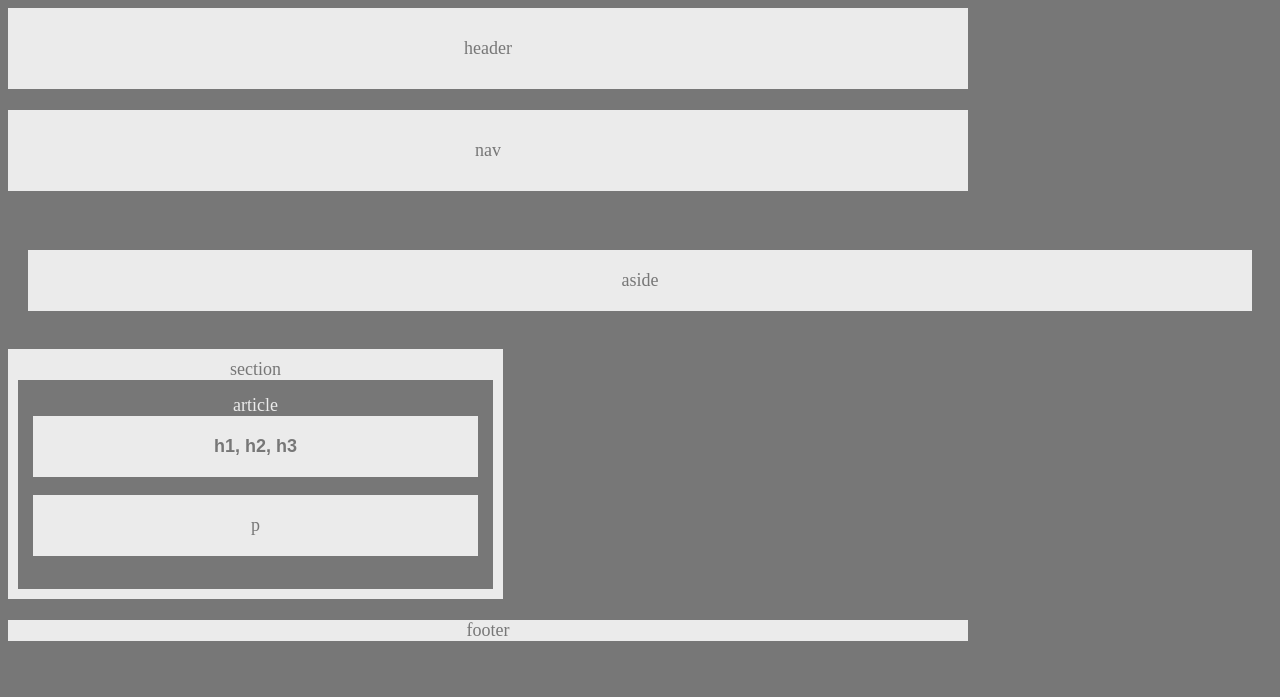
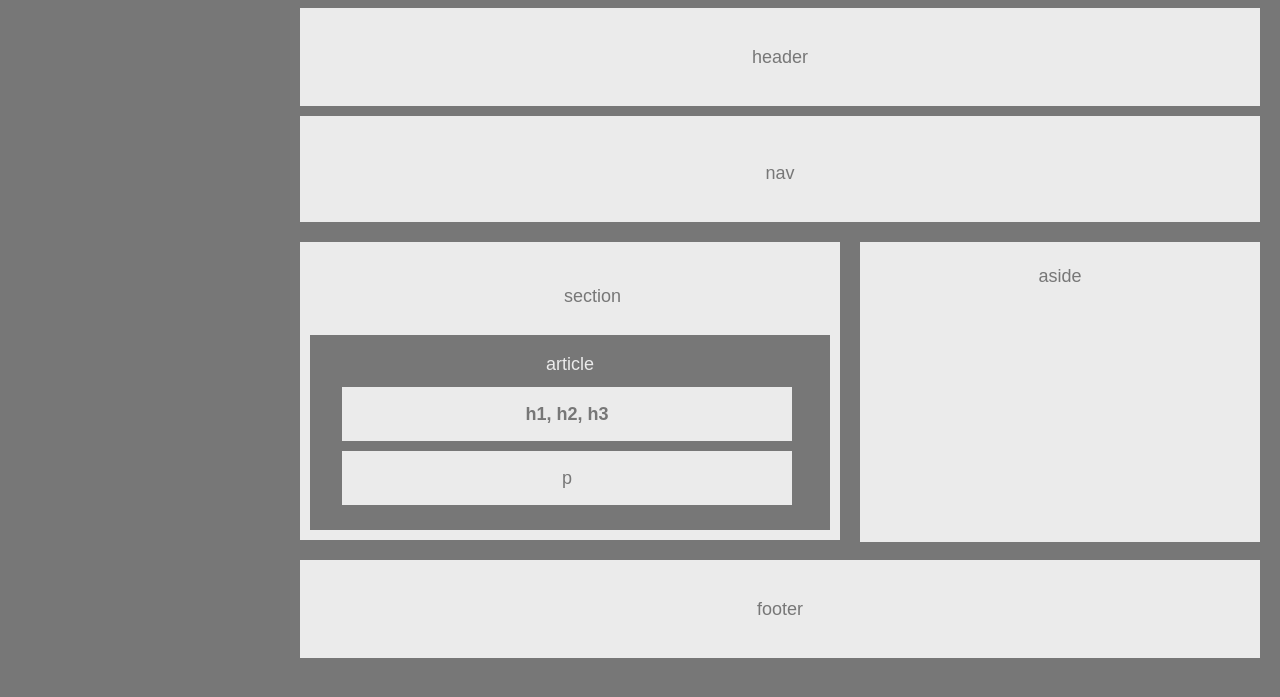
Before and after one commit to Dai7278/HW-Wireframe, a PHP site: page / in a window 1280 px wide. Shown: the top 697 px of the page. Run offline with PHP 8.4, Linux system fonts and the light colour scheme.

Commit message:
Final Submission

```diff
--- /dev/null
+++ b/Reset.css
@@ -0,0 +1,48 @@
+/* http://meyerweb.com/eric/tools/css/reset/
+   v2.0 | 20110126
+   License: none (public domain)
+*/
+
+html, body, div, span, applet, object, iframe,
+h1, h2, h3, h4, h5, h6, p, blockquote, pre,
+a, abbr, acronym, address, big, cite, code,
+del, dfn, em, img, ins, kbd, q, s, samp,
+small, strike, strong, sub, sup, tt, var,
+b, u, i, center,
+dl, dt, dd, ol, ul, li,
+fieldset, form, label, legend,
+table, caption, tbody, tfoot, thead, tr, th, td,
+article, aside, canvas, details, embed,
+figure, figcaption, footer, header, hgroup,
+menu, nav, output, ruby, section, summary,
+time, mark, audio, video {
+	margin: 0;
+	padding: 0;
+	border: 0;
+	font-size: 100%;
+	font: inherit;
+	vertical-align: baseline;
+}
+/* HTML5 display-role reset for older browsers */
+article, aside, details, figcaption, figure,
+footer, header, hgroup, menu, nav, section {
+	display: block;
+}
+body {
+	line-height: 1;
+}
+ol, ul {
+	list-style: none;
+}
+blockquote, q {
+	quotes: none;
+}
+blockquote:before, blockquote:after,
+q:before, q:after {
+	content: '';
+	content: none;
+}
+table {
+	border-collapse: collapse;
+	border-spacing: 0;
+}
--- a/index.html
+++ b/index.html
@@ -1,34 +1,27 @@
 <!DOCTYPE html>
-<html lang="en-us">
-
+<html>
 	<head>
+		<title>index</title>
 		<meta charset="utf-8">
-	<title>INDEX</title>
+		<link rel="stylesheet" type="text/css" href="Reset.css">
 		<link rel="stylesheet" type="text/css" href="style.css">
 	</head>
-
-<body>
-
+	<body class="bodywidth clearfix">
 
 			<header>header</header>
-		<br>
-	<NAV>nav</NAV>
-		<br>
-<ASIDE>
-		<p>aside</p>
-	</ASIDE>
+			<nav>nav</nav>
+			<aside class="white">
+				aside
+			</aside>
+			<section class="sectionwidth">
+				<summary>section</summary>
+			<article class="dark">
+				article
+					<div class="white bold">h1, h2, h3</div>
+					<p class="white">p</p>
+			</article>
+			</section>
 
-	<SECTION>section
-
-	<ARTICLE>article
-	<div>h1, h2, h3</div>
-	<p>p</p>
-	</ARTICLE>
-
-	</SECTION>
-
-
-		<br>
 			<footer>footer</footer>
 
 	</body>
--- a/style.css
+++ b/style.css
@@ -1,73 +1,100 @@
-* {
-  box-sizing: border-box;
-  text-align: center;
-  font-size: 18px;
+.bodywidth {
+	width: 960px;
+	background: #ebebeb;
+	margin-left: 300px;
+	margin-top: 8px;
+}
+
+.sectionwidth {
+	width: 495px;
+}
+
+.white {
+	color: #777;
+	background: #ebebeb;
+}
+
+.dark {
+	color: #ebebeb;
+	background: #777;
+}
+
+.clearfix {
+	overflow: auto;
+}
+
+.bold {
+	font-weight: bold;
+}
+
+html {
+	background-color: #777;
 }
 
 body {
-	background: #777;
+	font-family: "arial", "helvetica", "helvetica neue", "sans-serif";
+	color: #777;
+	text-align: center;
+	font-size: 18px;
+}
+
+header {
+	padding: 40px;
+	border-bottom: 10px solid #777;
+	margin-bottom: 8px;
+}
+
+nav {
+	padding: 40px;
+	border-bottom: 20px solid #777;
 
 }
 
-header {
-	padding: 30px;
-	width: 960px;
-	color: #777;
-	background-color: #ebebeb;
-}
-
-nav {
-	padding: 30px;
-	border-bottom: 20px;
-	width: 960px;
-	color: #777;
-	background-color: #ebebeb
+section {
+	display: inline block;
+	padding: 45px;
+	margin-top: 0px;
 
 }
 
 aside {
-	padding: 10px;
-	border-style: solid;
-	border-width: 10px;
-	color: #777;
-	background-color: #ebebeb
-	width: 495px;
-
-}
-
-section {
-	padding: 10px;
-	color: #777;
-	background-color: #ebebeb;
-	width: 495px;
-
+	float: right;
+	padding-top: 25px;
+	height: 275px;
+	width: 400px;
+	margin-bottom: 40px;
+	border-left: 20px solid #777;
 }
 
 article {
-	padding: 15px;
-	color: #ebebeb;
-	background-color: #777;
+	display: block;
+	padding: 20px;
+	margin-right: 10px;
+	margin-left: -35px;
+	margin-bottom: -35px;
+	margin-top: 30px;
 }
 
 div {
-	padding: 20px;
-	border: 10px;
-	color: #777;
-	background-color: #ebebeb;
-	font-weight: bold;
-	font-family: arial;
+	padding: 18px;
+	margin-right: 18px;
+	margin-left: 12px;
+	border-bottom: 10px solid #777;
+	border-top: 14px solid #777;
 }
 
 p {
-	padding: 20px;
-	color: #777;
-	background-color: #ebebeb;
+	padding: 18px;
+	margin-right: 18px;
+	margin-left: 12px;
+	margin-bottom: 5px;
 }
 
 footer {
-	color: #777;
-	background-color: #ebebeb;
-	width: 960px;
+	padding: 40px;
+	border-top: 20px solid #777;
 }
 
-.clear
+summary {
+	text-align: center;
+}
```
Lines whose indentation alone changed are shown as unchanged.
